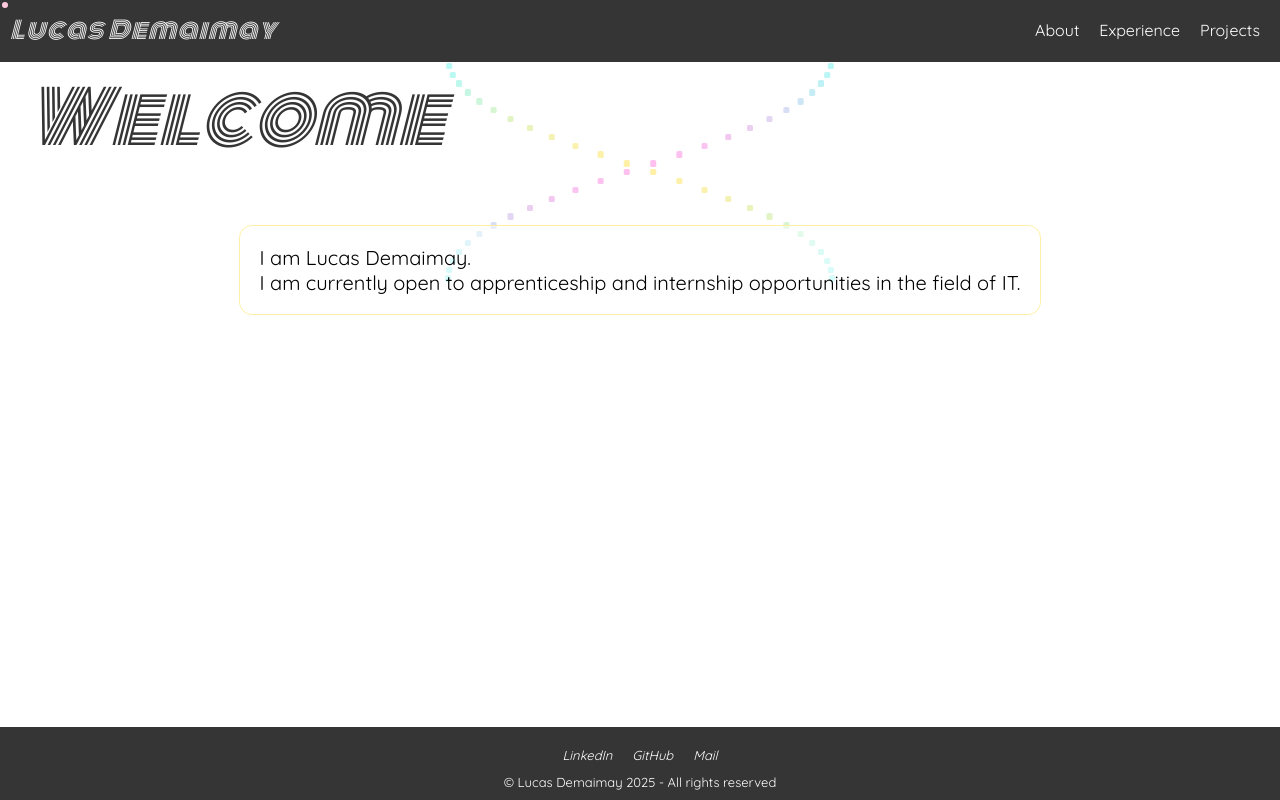
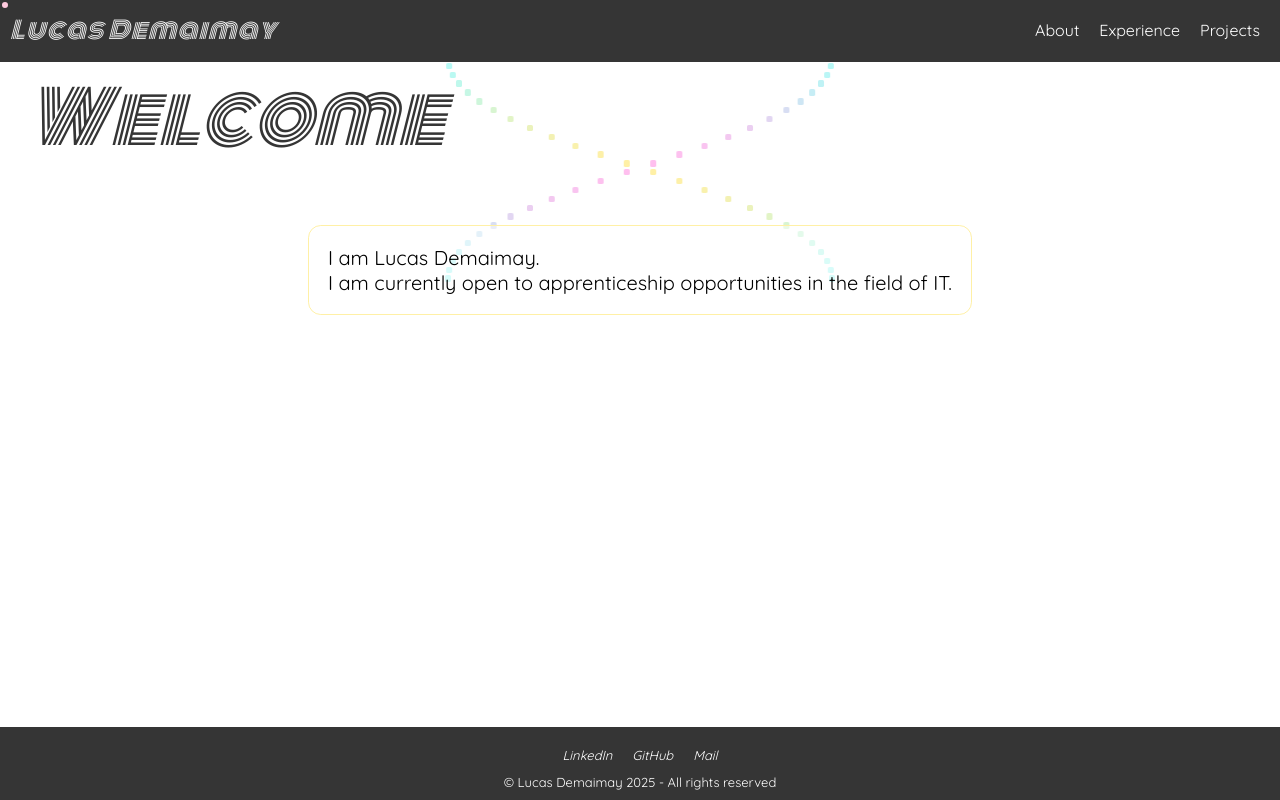
Before and after one commit to Lucas-Demaimay/Portfolio, a Vue app: page / in a window 1280 px wide. Built offline with nearby package versions, Linux system fonts and the light colour scheme.

Commit message:
feat: change informations

```diff
--- a/src/views/ExperienceView.vue
+++ b/src/views/ExperienceView.vue
@@ -36,7 +36,8 @@ const tools = [
   "OpenOffice",
   "LibreOffice",
   "StarUML",
-
+  "Docker",
+  "Kubernetes"
 ];
 
 useSmoothTransition(start, ref(20));
--- a/src/views/HomeView.vue
+++ b/src/views/HomeView.vue
@@ -19,7 +19,7 @@ useSmoothTransition(midBis, ref(15));
   <div class="row">
     <div class="column">
       <p>
-        I am Lucas Demaimay.<br />I am currently open to apprenticeship and internship
+        I am Lucas Demaimay.<br />I am currently open to apprenticeship
         opportunities in the field of IT.
       </p>
     </div>
```
Also changed, not shown: 2 other files (tests, documents, lock files or other folders).
